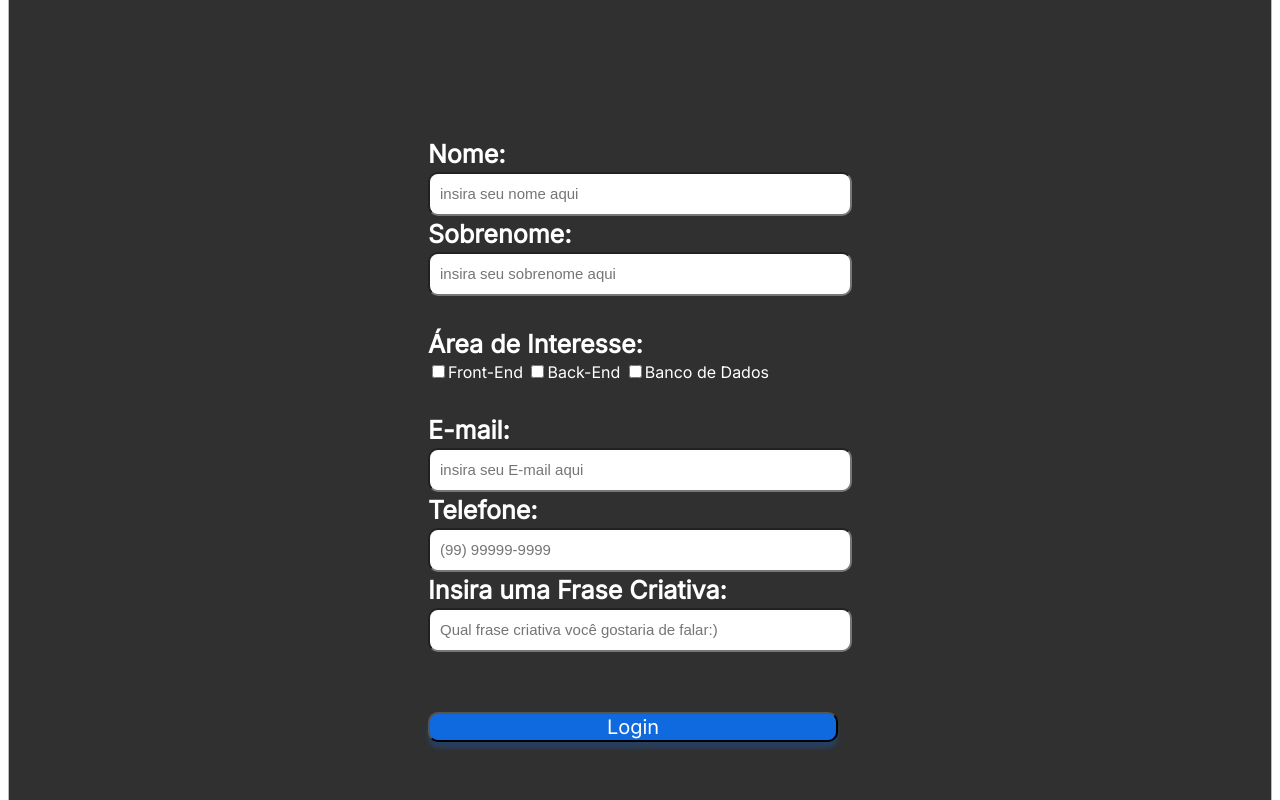
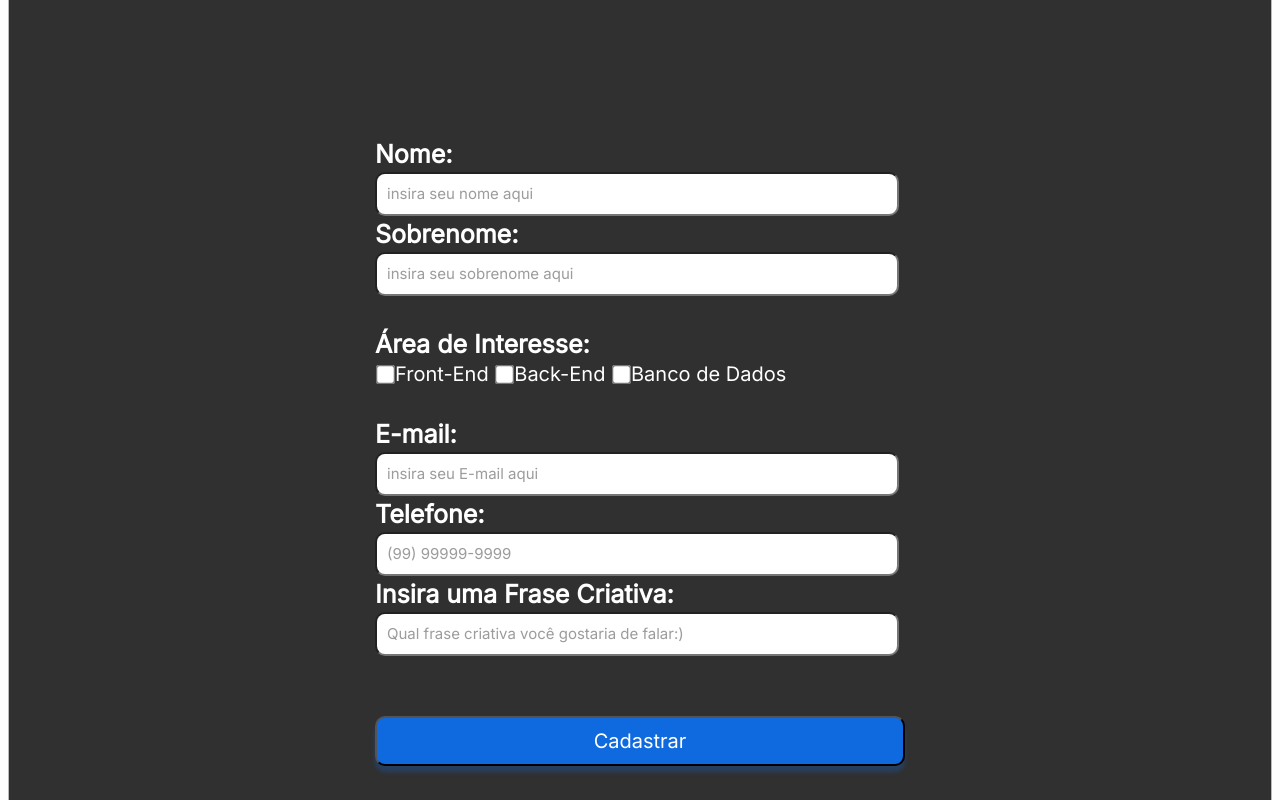
Before and after one commit to SaydelleS/BootcampDNC, a plain HTML site: page index.html in a window 1280 px wide. Shown: the part 940-1740 px from the top of the page. Drawn offline with Linux system fonts and the light colour scheme.

Commit message:
últimos detalhes

```diff
--- a/index.html
+++ b/index.html
@@ -81,6 +81,7 @@
             display: flex;
             flex-direction: column;
             align-items: center;
+            justify-content: space-around;
         }
         #dados input{
             font-size: 15px;
@@ -94,15 +95,19 @@
             font-size: 25px;
             line-height: 36px;
         }
+        #dados input::placeholder{
+            color: rgba(57, 57, 57, 0.5);
+            font-family: 'Inter';
+        }
         .digitar{
-            width: 400px;
+            width: 500px;
             height: 20px;
             border-radius: 10px;
         }
         #dados button{
-            width: 410px;
+            width: 530px;
             border-radius: 10px;
-            height: 30px;
+            height: 50px;
             background: rgba(12, 112, 242, 0.9);
             box-shadow: 0px 6px 4px rgba(12, 112, 242, 0.25);
             border-radius: 10px;
@@ -118,6 +123,11 @@
             color: #FFFFFF;
             margin-top: 30px;
             margin-bottom: 30px;
+            font-size: 20px;
+
+        }
+        input[type="checkbox"]{
+            transform: scale(1.5);
         }
         #rodape{
             display: flex;
@@ -192,7 +202,7 @@
                 <input class="digitar"  type="number" placeholder="(99) 99999-9999" name="telefone" required><br>
                 <label>Insira uma Frase Criativa:</label><br>
                 <input class="digitar"  type="text" placeholder="Qual frase criativa você gostaria de falar:)" name="frase" required><br>
-                <button type="">Login</button>
+                <button type="submit">Cadastrar</button>
             </form>
         </div>
     </div>
```
